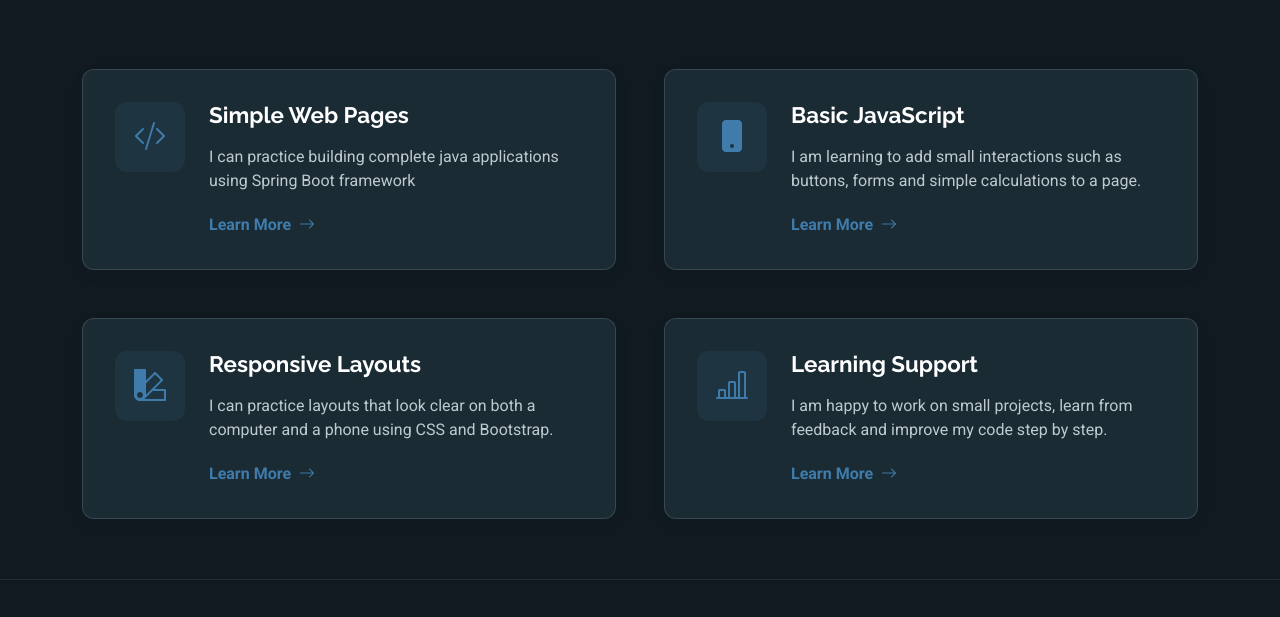
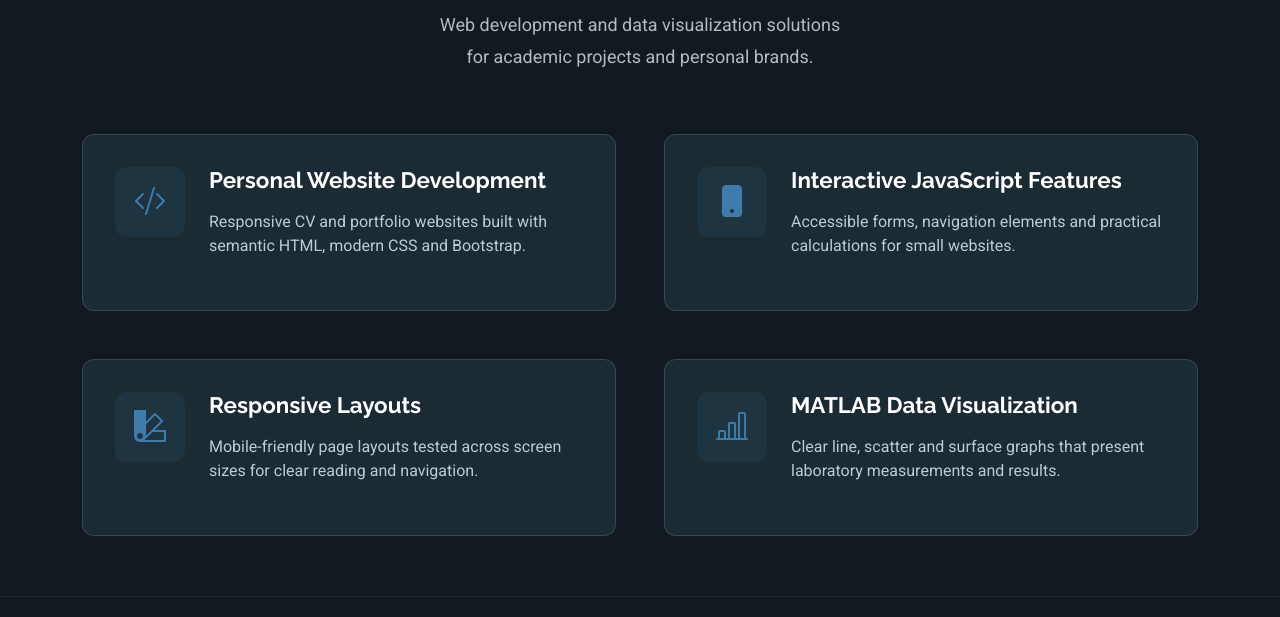
Before and after one commit to OlKud1/OleksandrKudlai123.github.io, a plain HTML site: page services.html in a window 1280 px wide. Shown: the part 874-1491 px from the top of the page. Drawn offline with Linux system fonts and the light colour scheme.

Commit message:
Improve professional Services content
Co-authored-by: Copilot <223556219+Copilot@users.noreply.github.com>

```diff
--- a/services.html
+++ b/services.html
@@ -162,6 +162,7 @@
       <!-- Section Title -->
       <div class="container section-title" data-aos="fade-up">
         <h2>Services</h2>
+        <p>Web development and data visualization solutions for academic projects and personal brands.</p>
       </div><!-- End Section Title -->
 
       <div class="container" data-aos="fade-up" data-aos-delay="100">
@@ -174,12 +175,8 @@
                 <i class="bi bi-code-slash"></i>
               </div>
               <div class="service-content">
-                <h3>Simple Web Pages</h3>
-                <p>I can practice building complete java applications using Spring Boot framework</p>
-                <a href="" class="service-link">
-                  <span>Learn More</span>
-                  <i class="bi bi-arrow-right"></i>
-                </a>
+                <h3>Personal Website Development</h3>
+                <p>Responsive CV and portfolio websites built with semantic HTML, modern CSS and Bootstrap.</p>
               </div>
             </div>
           </div><!-- End Service Item -->
@@ -190,12 +187,8 @@
                 <i class="bi bi-phone-fill"></i>
               </div>
               <div class="service-content">
-                <h3>Basic JavaScript</h3>
-                <p>I am learning to add small interactions such as buttons, forms and simple calculations to a page.</p>
-                <a href="" class="service-link">
-                  <span>Learn More</span>
-                  <i class="bi bi-arrow-right"></i>
-                </a>
+                <h3>Interactive JavaScript Features</h3>
+                <p>Accessible forms, navigation elements and practical calculations for small websites.</p>
               </div>
             </div>
           </div><!-- End Service Item -->
@@ -207,12 +200,7 @@
               </div>
               <div class="service-content">
                 <h3>Responsive Layouts</h3>
-                <p>I can practice layouts that look clear on
-                   both a computer and a phone using CSS and Bootstrap.</p>
-                <a href="" class="service-link">
-                  <span>Learn More</span>
-                  <i class="bi bi-arrow-right"></i>
-                </a>
+                <p>Mobile-friendly page layouts tested across screen sizes for clear reading and navigation.</p>
               </div>
             </div>
           </div><!-- End Service Item -->
@@ -223,12 +211,8 @@
                 <i class="bi bi-bar-chart-line"></i>
               </div>
               <div class="service-content">
-                <h3>Learning Support</h3>
-                <p>I am happy to work on small projects, learn from feedback and improve my code step by step.</p>
-                <a href="" class="service-link">
-                  <span>Learn More</span>
-                  <i class="bi bi-arrow-right"></i>
-                </a>
+                <h3>MATLAB Data Visualization</h3>
+                <p>Clear line, scatter and surface graphs that present laboratory measurements and results.</p>
               </div>
             </div>
           </div><!-- End Service Item -->
```
